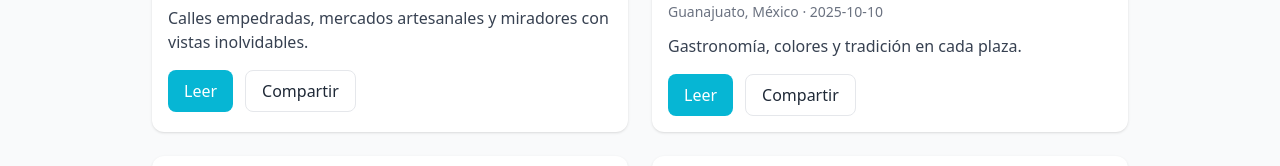
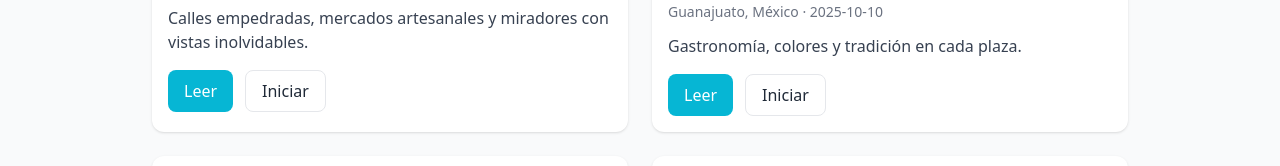
Before and after one commit to Xavius-project/BlogViajes, a React (Vite) app in the folder blogviajero/: page / in a window 1280 px wide. Shown: the part 772-938 px from the top of the page. Built offline with nearby package versions, Linux system fonts and the light colour scheme.

Commit message:
Update App.jsx

```diff
--- a/blogviajero/src/App.jsx
+++ b/blogviajero/src/App.jsx
@@ -147,7 +147,7 @@ export default function TravelBlog() {
                   <p className="mb-4 text-gray-700">{post.excerpt}</p>
                   <div className="mt-auto flex gap-3">
                     <button onClick={() => setSelected(post)} className="px-4 py-2 bg-cyan-500 text-white rounded-lg">Leer</button>
-                    <a href={`#`} className="px-4 py-2 border rounded-lg">Compartir</a>
+                    <a href={`#`} className="px-4 py-2 border rounded-lg">Iniciar</a>
                   </div>
                 </div>
               </article>
@@ -215,8 +215,7 @@ export default function TravelBlog() {
               <p className="mt-4 text-gray-700 whitespace-pre-line">{selected.content}</p>
 
               <div className="mt-6 flex gap-3">
-                <a href="#" className="px-4 py-2 border rounded">Guardar</a>
-                <a href="#" className="px-4 py-2 bg-cyan-500 text-white rounded">Compartir</a>
+               <button onClick={() => setSelected(null)} className="text-gray-600">Cerrar</button>
               </div>
             </div>
           </div>
```
